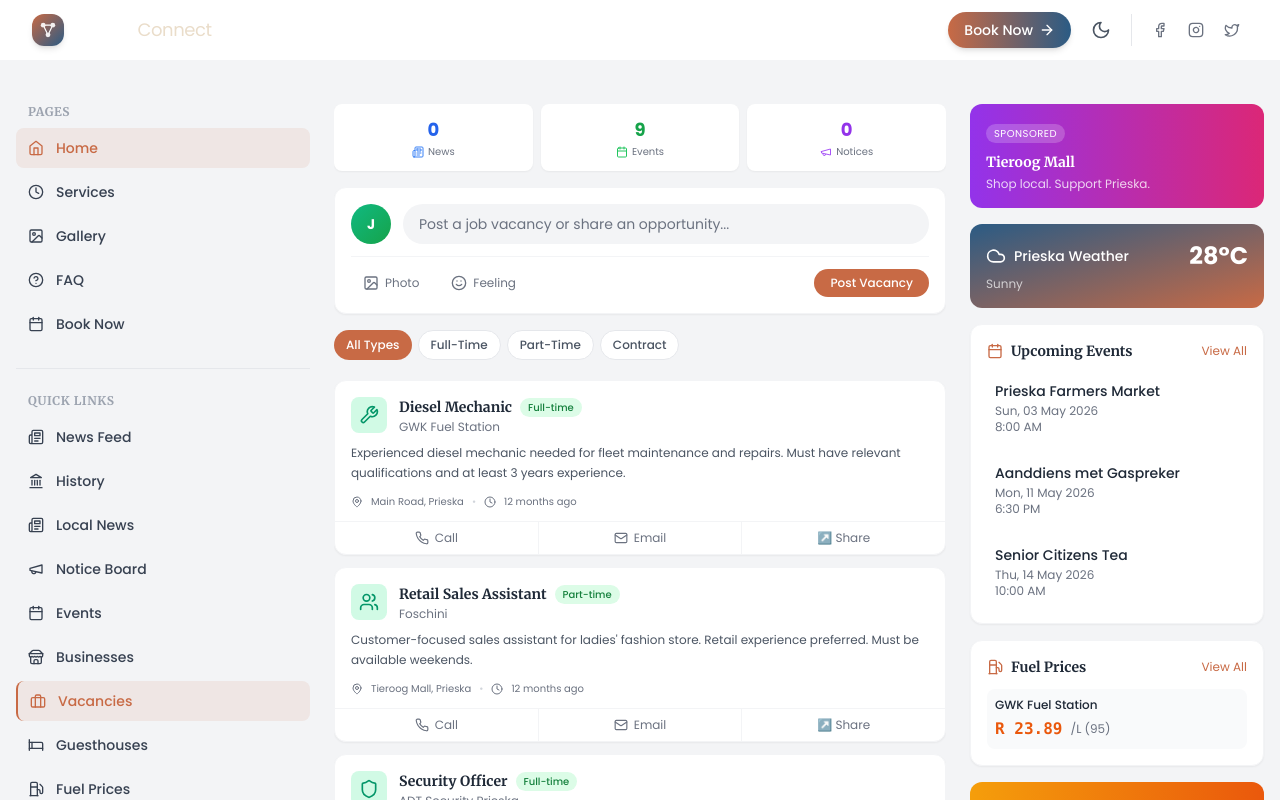
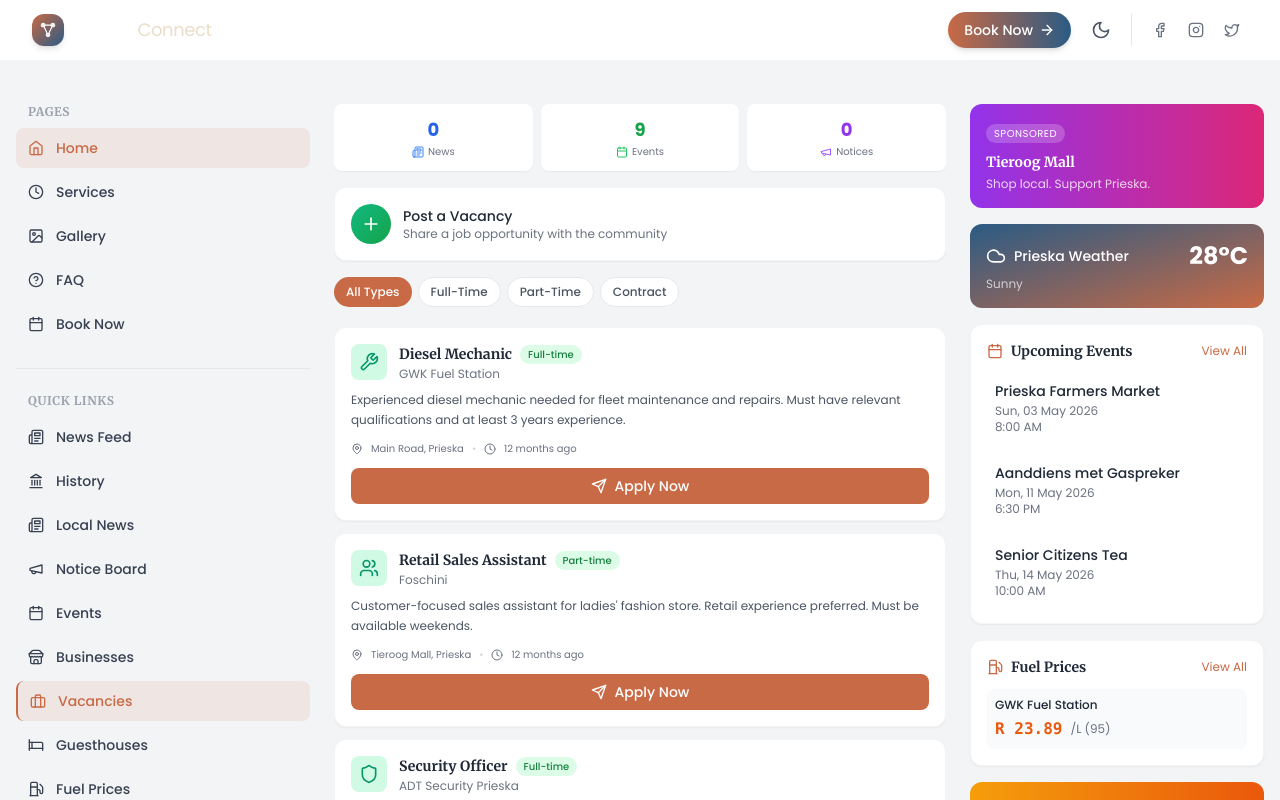
Before and after one commit to MondeNel/prieska-tourism, a React (Vite) app in the folder prieska-tourism/: page / in a window 1280 px wide. Both pictures are taken after a click on the button "Vacancies". Shown: the top 800 px of the page. Built offline with nearby package versions, Linux system fonts and the light colour scheme.

Commit message:
refactor: Replace post composer with simple 'Post a Vacancy' button in Vacancies section

```diff
--- a/prieska-tourism/src/components/sections/Vacancies.jsx
+++ b/prieska-tourism/src/components/sections/Vacancies.jsx
@@ -1,13 +1,15 @@
 // src/components/sections/Vacancies.jsx
 import { useState } from 'react'
 import { vacancies, getRelativeTime } from '../../data/vacancies'
-import { MapPin, Clock, Phone, Mail, Image, Smile } from 'lucide-react'
+import { MapPin, Clock, Send, Plus } from 'lucide-react'
 import PostVacancyModal from '../ui/PostVacancyModal'
+import ApplyJobModal from '../ui/ApplyJobModal'
 
 const Vacancies = () => {
   const [showPostModal, setShowPostModal] = useState(false)
+  const [showApplyModal, setShowApplyModal] = useState(false)
+  const [selectedVacancy, setSelectedVacancy] = useState(null)
   const [selectedType, setSelectedType] = useState('all')
-  const [postText, setPostText] = useState('')
 
   const types = ['all', ...new Set(vacancies.map(v => v.type.toLowerCase()))]
 
@@ -15,39 +17,30 @@ const Vacancies = () => {
     ? vacancies
     : vacancies.filter(v => v.type.toLowerCase() === selectedType)
 
+  const handleApply = (vacancy) => {
+    setSelectedVacancy(vacancy)
+    setShowApplyModal(true)
+  }
+
   return (
     <div className="space-y-4">
-      {/* Post Composer */}
-      <div className="bg-white dark:bg-gray-800 rounded-xl shadow-sm border border-gray-100 dark:border-gray-700 p-4">
-        <div className="flex items-center gap-3 mb-3">
-          <div className="w-10 h-10 rounded-full bg-gradient-to-br from-emerald-500 to-green-600 flex items-center justify-center text-white font-bold text-sm">
-            J
-          </div>
-          <input
-            type="text"
-            value={postText}
-            onChange={(e) => setPostText(e.target.value)}
-            placeholder="Post a job vacancy or share an opportunity..."
-            className="flex-1 bg-gray-100 dark:bg-gray-700 rounded-full px-4 py-2.5 text-sm text-gray-700 dark:text-gray-300 placeholder-gray-500 focus:outline-none focus:ring-2 focus:ring-prieska-terracotta"
-          />
+      {/* Post Vacancy Button */}
+      <button
+        onClick={() => setShowPostModal(true)}
+        className="w-full bg-white dark:bg-gray-800 rounded-xl shadow-sm border border-gray-100 dark:border-gray-700 p-4 flex items-center gap-3 hover:bg-gray-50 dark:hover:bg-gray-700/50 transition group"
+      >
+        <div className="w-10 h-10 rounded-full bg-gradient-to-br from-emerald-500 to-green-600 flex items-center justify-center text-white">
+          <Plus className="w-5 h-5" />
         </div>
-        <div className="flex items-center gap-2 border-t border-gray-100 dark:border-gray-700 pt-3">
-          <button className="flex items-center gap-1.5 text-xs text-gray-500 dark:text-gray-400 hover:text-prieska-terracotta transition px-3 py-1.5 rounded-full hover:bg-gray-100 dark:hover:bg-gray-700">
-            <Image className="w-4 h-4" />
-            Photo
-          </button>
-          <button className="flex items-center gap-1.5 text-xs text-gray-500 dark:text-gray-400 hover:text-prieska-terracotta transition px-3 py-1.5 rounded-full hover:bg-gray-100 dark:hover:bg-gray-700">
-            <Smile className="w-4 h-4" />
-            Feeling
-          </button>
-          <button
-            onClick={() => setShowPostModal(true)}
-            className="ml-auto bg-prieska-terracotta text-white px-4 py-1.5 rounded-full text-xs font-medium hover:bg-opacity-90 transition"
-          >
-            Post Vacancy
-          </button>
+        <div className="flex-1 text-left">
+          <p className="text-sm font-medium text-gray-800 dark:text-white group-hover:text-prieska-terracotta transition">
+            Post a Vacancy
+          </p>
+          <p className="text-xs text-gray-500 dark:text-gray-400">
+            Share a job opportunity with the community
+          </p>
         </div>
-      </div>
+      </button>
 
       {/* Type Filter */}
       <div className="flex gap-1.5 overflow-x-auto pb-1">
@@ -77,7 +70,6 @@ const Vacancies = () => {
               key={vacancy.id}
               className="bg-white dark:bg-gray-800 rounded-xl shadow-sm border border-gray-100 dark:border-gray-700 overflow-hidden"
             >
-              {/* Header */}
               <div className="p-4 pb-2">
                 <div className="flex items-start gap-3">
                   <div className="p-2 bg-emerald-100 dark:bg-emerald-900/30 rounded-lg">
@@ -97,14 +89,12 @@ const Vacancies = () => {
                 </div>
               </div>
 
-              {/* Content */}
               <div className="px-4 pb-3">
                 <p className="text-gray-600 dark:text-gray-300 text-xs leading-relaxed">
                   {vacancy.description}
                 </p>
               </div>
 
-              {/* Details */}
               <div className="px-4 pb-3 space-y-1 text-[10px] text-gray-500 dark:text-gray-400">
                 <div className="flex items-center gap-2">
                   <MapPin className="w-3 h-3" />
@@ -115,24 +105,13 @@ const Vacancies = () => {
                 </div>
               </div>
 
-              {/* Actions */}
-              <div className="flex items-center border-t border-gray-100 dark:border-gray-700">
-                <a
-                  href={`tel:${vacancy.contactPhone.replace(/\s/g, '')}`}
-                  className="flex-1 flex items-center justify-center gap-1.5 py-2 text-xs text-gray-500 dark:text-gray-400 hover:bg-gray-50 dark:hover:bg-gray-700/50 transition"
+              <div className="px-4 pb-4">
+                <button
+                  onClick={() => handleApply(vacancy)}
+                  className="w-full bg-prieska-terracotta text-white py-2 rounded-lg text-sm font-medium hover:bg-opacity-90 transition flex items-center justify-center gap-2"
                 >
-                  <Phone className="w-3.5 h-3.5" />
-                  Call
-                </a>
-                <a
-                  href={`mailto:${vacancy.contactEmail}?subject=Application for ${vacancy.title}`}
-                  className="flex-1 flex items-center justify-center gap-1.5 py-2 text-xs text-gray-500 dark:text-gray-400 hover:bg-gray-50 dark:hover:bg-gray-700/50 transition border-x border-gray-100 dark:border-gray-700"
-                >
-                  <Mail className="w-3.5 h-3.5" />
-                  Email
-                </a>
-                <button className="flex-1 flex items-center justify-center gap-1.5 py-2 text-xs text-gray-500 dark:text-gray-400 hover:bg-gray-50 dark:hover:bg-gray-700/50 transition">
-                  ↗️ Share
+                  <Send className="w-4 h-4" />
+                  Apply Now
                 </button>
               </div>
             </div>
@@ -146,10 +125,15 @@ const Vacancies = () => {
         </p>
       )}
 
-      {/* Post Vacancy Modal */}
       <PostVacancyModal
         isOpen={showPostModal}
         onClose={() => setShowPostModal(false)}
+      />
+
+      <ApplyJobModal
+        isOpen={showApplyModal}
+        onClose={() => setShowApplyModal(false)}
+        vacancy={selectedVacancy}
       />
     </div>
   )
--- /dev/null
+++ b/prieska-tourism/src/components/ui/ApplyJobModal.jsx
@@ -0,0 +1,162 @@
+// src/components/ui/ApplyJobModal.jsx
+import { useState } from 'react'
+import { X, User, Mail, Phone, FileText, Upload } from 'lucide-react'
+
+const ApplyJobModal = ({ isOpen, onClose, vacancy }) => {
+  const [formData, setFormData] = useState({
+    name: '',
+    email: '',
+    phone: '',
+    coverLetter: ''
+  })
+  const [submitted, setSubmitted] = useState(false)
+
+  if (!isOpen || !vacancy) return null
+
+  const handleChange = (e) => {
+    setFormData({ ...formData, [e.target.name]: e.target.value })
+  }
+
+  const handleSubmit = (e) => {
+    e.preventDefault()
+    setSubmitted(true)
+    setTimeout(() => {
+      setSubmitted(false)
+      onClose()
+      setFormData({ name: '', email: '', phone: '', coverLetter: '' })
+    }, 2000)
+  }
+
+  return (
+    <div className="fixed inset-0 bg-black/50 dark:bg-black/70 z-50 flex items-center justify-center p-4">
+      <div className="bg-white dark:bg-gray-800 rounded-xl shadow-xl max-w-md w-full max-h-[90vh] overflow-y-auto">
+        <div className="p-4 md:p-6">
+          <div className="flex justify-between items-center mb-4">
+            <h3 className="text-lg md:text-xl font-serif font-bold text-gray-800 dark:text-white">
+              Apply Now
+            </h3>
+            <button
+              onClick={onClose}
+              className="text-gray-400 dark:text-gray-500 hover:text-gray-600 dark:hover:text-gray-300 p-1"
+            >
+              <X className="w-5 h-5" />
+            </button>
+          </div>
+
+          {/* Job Summary */}
+          <div className="bg-gray-50 dark:bg-gray-700/50 rounded-lg p-3 mb-4">
+            <p className="font-semibold text-gray-800 dark:text-white text-sm">{vacancy.title}</p>
+            <p className="text-xs text-gray-600 dark:text-gray-400">{vacancy.company} • {vacancy.type}</p>
+          </div>
+
+          {submitted ? (
+            <div className="bg-green-50 dark:bg-green-900/20 border border-green-200 dark:border-green-800 rounded-lg p-6 text-center">
+              <div className="text-green-600 dark:text-green-400 text-4xl mb-3">✓</div>
+              <h4 className="text-lg font-bold text-green-800 dark:text-green-300 mb-2">
+                Application Submitted!
+              </h4>
+              <p className="text-gray-600 dark:text-gray-300 text-sm">
+                The employer will review your application and contact you.
+              </p>
+            </div>
+          ) : (
+            <form onSubmit={handleSubmit} className="space-y-4">
+              <div>
+                <label className="block text-xs md:text-sm font-medium text-gray-700 dark:text-gray-300 mb-1">
+                  Full Name *
+                </label>
+                <div className="relative">
+                  <User className="absolute left-3 top-1/2 -translate-y-1/2 w-4 h-4 text-gray-400" />
+                  <input
+                    type="text"
+                    name="name"
+                    required
+                    value={formData.name}
+                    onChange={handleChange}
+                    className="w-full border border-gray-300 dark:border-gray-600 rounded-lg pl-9 pr-4 py-2.5 text-sm bg-white dark:bg-gray-700 text-gray-900 dark:text-white focus:ring-2 focus:ring-prieska-terracotta focus:border-transparent"
+                    placeholder="Your full name"
+                  />
+                </div>
+              </div>
+
+              <div>
+                <label className="block text-xs md:text-sm font-medium text-gray-700 dark:text-gray-300 mb-1">
+                  Email *
+                </label>
+                <div className="relative">
+                  <Mail className="absolute left-3 top-1/2 -translate-y-1/2 w-4 h-4 text-gray-400" />
+                  <input
+                    type="email"
+                    name="email"
+                    required
+                    value={formData.email}
+                    onChange={handleChange}
+                    className="w-full border border-gray-300 dark:border-gray-600 rounded-lg pl-9 pr-4 py-2.5 text-sm bg-white dark:bg-gray-700 text-gray-900 dark:text-white focus:ring-2 focus:ring-prieska-terracotta focus:border-transparent"
+                    placeholder="your@email.com"
+                  />
+                </div>
+              </div>
+
+              <div>
+                <label className="block text-xs md:text-sm font-medium text-gray-700 dark:text-gray-300 mb-1">
+                  Phone *
+                </label>
+                <div className="relative">
+                  <Phone className="absolute left-3 top-1/2 -translate-y-1/2 w-4 h-4 text-gray-400" />
+                  <input
+                    type="tel"
+                    name="phone"
+                    required
+                    value={formData.phone}
+                    onChange={handleChange}
+                    className="w-full border border-gray-300 dark:border-gray-600 rounded-lg pl-9 pr-4 py-2.5 text-sm bg-white dark:bg-gray-700 text-gray-900 dark:text-white focus:ring-2 focus:ring-prieska-terracotta focus:border-transparent"
+                    placeholder="082 555 1234"
+                  />
+                </div>
+              </div>
+
+              <div>
+                <label className="block text-xs md:text-sm font-medium text-gray-700 dark:text-gray-300 mb-1">
+                  Cover Letter
+                </label>
+                <div className="relative">
+                  <FileText className="absolute left-3 top-3 w-4 h-4 text-gray-400" />
+                  <textarea
+                    name="coverLetter"
+                    rows="4"
+                    value={formData.coverLetter}
+                    onChange={handleChange}
+                    className="w-full border border-gray-300 dark:border-gray-600 rounded-lg pl-9 pr-4 py-2.5 text-sm bg-white dark:bg-gray-700 text-gray-900 dark:text-white focus:ring-2 focus:ring-prieska-terracotta focus:border-transparent resize-none"
+                    placeholder="Tell the employer why you're a great fit..."
+                  />
+                </div>
+              </div>
+
+              <div className="bg-gray-50 dark:bg-gray-700/50 rounded-lg p-3">
+                <div className="flex items-center gap-2 text-gray-600 dark:text-gray-300 text-xs mb-2">
+                  <Upload className="w-4 h-4" />
+                  <span>Attach CV (Optional)</span>
+                </div>
+                <button
+                  type="button"
+                  className="w-full border-2 border-dashed border-gray-300 dark:border-gray-600 rounded-lg py-3 text-xs text-gray-500 dark:text-gray-400 hover:border-prieska-terracotta hover:text-prieska-terracotta transition"
+                >
+                  Tap to upload your CV
+                </button>
+              </div>
+
+              <button
+                type="submit"
+                className="w-full bg-prieska-terracotta text-white py-2.5 md:py-3 rounded-lg font-semibold text-sm md:text-base hover:bg-opacity-90 transition"
+              >
+                Submit Application
+              </button>
+            </form>
+          )}
+        </div>
+      </div>
+    </div>
+  )
+}
+
+export default ApplyJobModal
```
